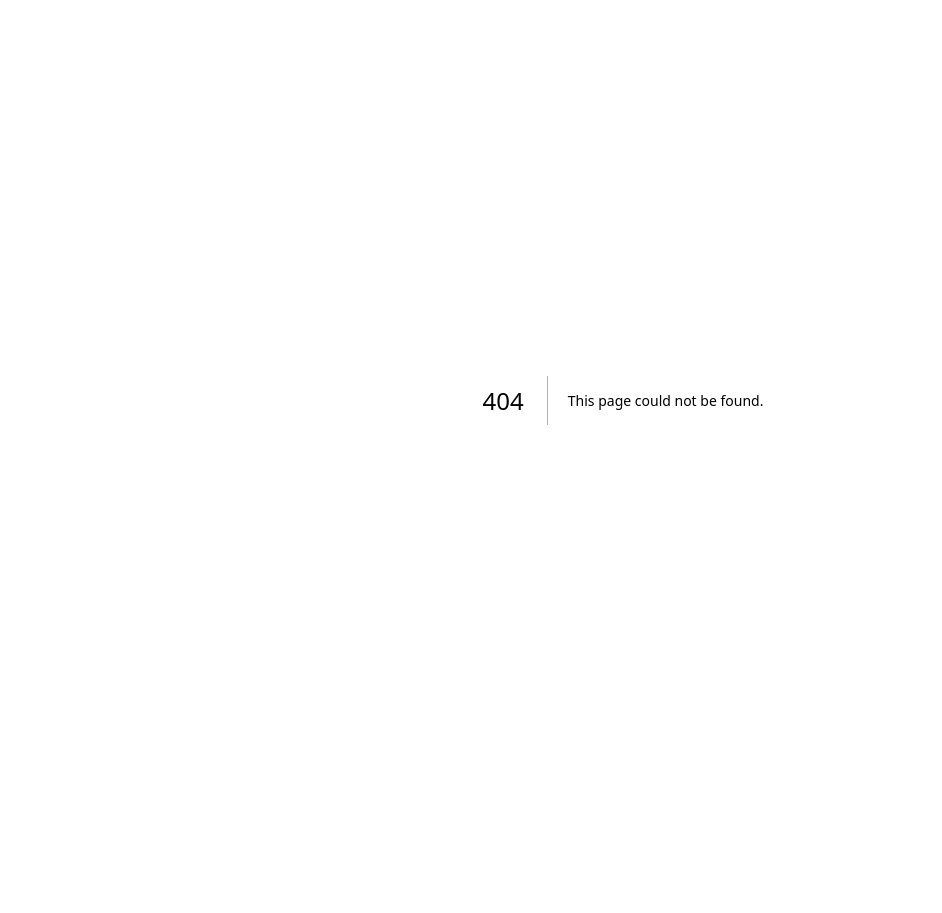
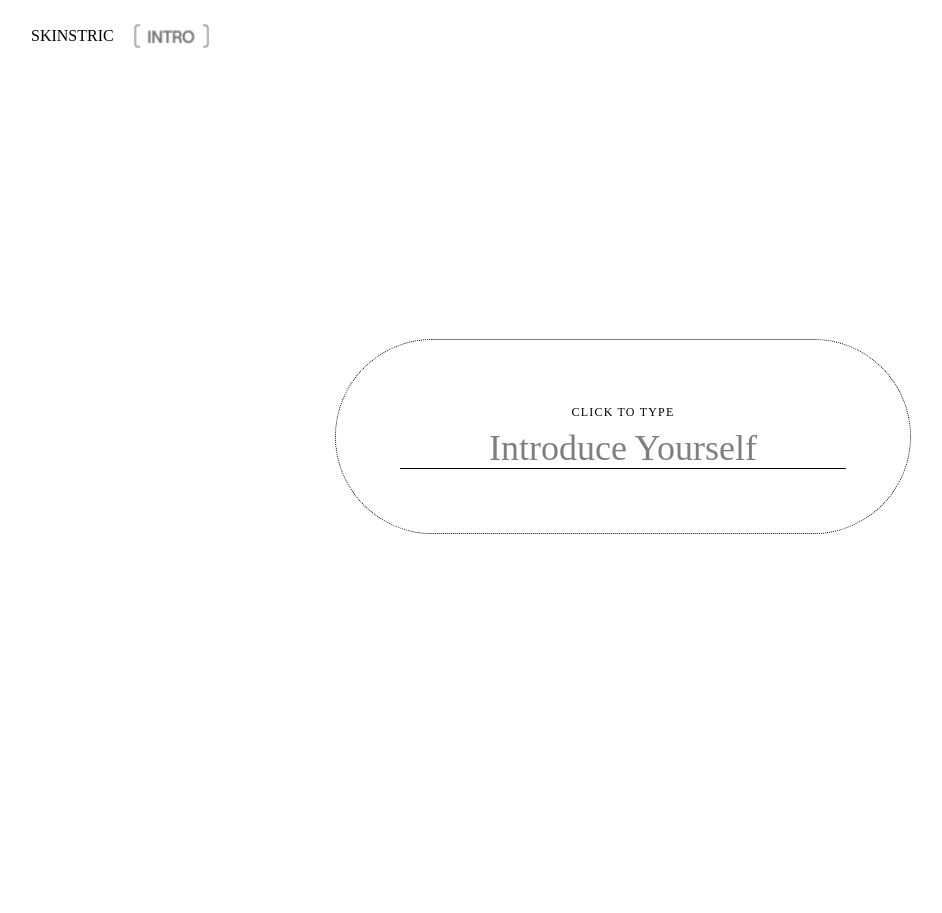
Before and after one commit to Kev1nM3N/skinstricai, a Next.js app: page /pages/datafield in a window 1280 px wide. Before the commit this address had no page. Shown: the top 913 px of the page, without its empty margins (17-959 px from the left). Before the commit the page ends 800 px from the top, so only its background shows below. Built offline with nearby package versions, Linux system fonts and the light colour scheme.

Commit message:
added the next page

```diff
--- a/app/components/Nav.js
+++ b/app/components/Nav.js
@@ -1,18 +1,24 @@
-import React from 'react'
-import Image from 'next/image'
+"use client"
+import React from 'react';
+import Image from 'next/image';
+import { usePathname } from 'next/navigation';
 
 export default function Nav() {
+  const pathname = usePathname();
+
   return (
     <nav>
       <div>
         <div className="row flex justify-between items-center py-6">
           <div className="left-box-nav flex">
             <h1 className='ml-12 font-medium mr-5'>SKINSTRIC</h1>
-                <Image src="/images/location.png" width={75} height={80} alt='heading'/>
+            <Image src="/images/location.png" width={75} height={80} alt='heading' />
           </div>
+          {pathname !== '/pages/datafield' && (
             <button className='mr-12 py-2 px-6 bg-[#1A1B1C] text-[var(--background)]'>ENTER CODE</button>
+          )}
         </div>
       </div>
     </nav>
-  )
+  );
 }
--- a/app/layout.js
+++ b/app/layout.js
@@ -1,5 +1,6 @@
 import localFont from 'next/font/local';
 import "./globals.css";
+import Nav from './components/Nav';
 
 const roobert = localFont({
   src: [
@@ -39,8 +40,11 @@ export const metadata = {
 export default function RootLayout({ children }) {
   return (
     <html lang="en" className={`${roobert.variable} font-sans`}>
-      <body>
-        {children}
+      <body className="min-h-screen flex flex-col">
+        <Nav />
+        <div className="flex-1 flex flex-col justify-center relative">
+          {children}
+        </div>
       </body>
     </html>
   );
--- a/app/page.js
+++ b/app/page.js
@@ -1,18 +1,21 @@
-"use client"
-import Nav from "./components/Nav";
+"use client";
 import { useState } from "react";
 import Image from "next/image";
+import Link from "next/link";
 
 export default function Home() {
-  const [hovered, isHovered] = useState(false)
+  const [hovered, isHovered] = useState(false);
 
   return (
-    <main className="min-h-screen flex flex-col">
-      <Nav />
-      <div className="flex-1 flex relative">
-        <div className="flex-grow flex justify-between items-center">
+    <main className="">
+      <div className="flex justify-between items-center">
         <div className="relative">
-          <Image src="/images/Rectangle 2779.png" width={300} height={400} alt="right square" />
+          <Image
+            src="/images/Rectangle 2779.png"
+            width={300}
+            height={400}
+            alt="right square"
+          />
           <div className="absolute top-1/2 right-28 -translate-y-1/2 flex items-center space-x-2 text-[clamp(0.65rem,2vw,1rem)] david">
             <button className="border rotate-45 w-10 h-10 flex items-center justify-center cursor-pointer">
               <span className="block -rotate-287">◀</span>
@@ -21,19 +24,33 @@ export default function Home() {
           </div>
         </div>
         <div>
-            <h1 className={`text-[clamp(2.5rem,10vw,8rem)] text-center leading-tight font-light tracking-tighter transition-all ${hovered ? "-translate-x-[35rem] duration-300" : ""}`}>
-              Sophisticated <br/> skincare
+          <h1
+            className={`text-[clamp(2.5rem,10vw,8rem)] text-center leading-tight font-light tracking-tighter transition-all ${
+              hovered ? "-translate-x-[25rem] duration-300" : ""}`}
+          >
+            Sophisticated <br /> skincare
           </h1>
         </div>
         <div className="relative">
-            <Image src="/images/Rectangle 2778.png" width={300} height={400} alt="left square" />
-            <div className="absolute top-1/2 left-28 -translate-y-1/2 flex items-center space-x-2 text-[clamp(0.65rem,2vw,1rem)] group"
-              onMouseEnter={() => (isHovered(true))} onMouseLeave={() => (isHovered(false))}
+          <Image
+            src="/images/Rectangle 2778.png"
+            width={300}
+            height={400}
+            alt="left square"
+          />
+          <div
+            className="absolute top-1/2 left-28 -translate-y-1/2 flex items-center space-x-2 text-[clamp(0.65rem,2vw,1rem)] group"
+            onMouseEnter={() => isHovered(true)}
+            onMouseLeave={() => isHovered(false)}
           >
-              <span className="pr-3 transition-transform duration-300 group-hover:-translate-x-[25px]">TAKE TEST</span>
+            <span className="pr-3 transition-transform duration-300 group-hover:-translate-x-[25px]">
+              TAKE TEST
+            </span>
+            <Link href="/pages/datafield">
               <button className="border rotate-45 w-10 h-10 flex items-center justify-center cursor-pointer">
                 <span className="-block -rotate-287">▶</span>
               </button>
+            </Link>
           </div>
         </div>
       </div>
@@ -42,7 +59,6 @@ export default function Home() {
         A HIGHLY-PERSONALISED ROUTINE TAILORED TO <br />
         WHAT YOUR SKIN NEEDS.
       </span>
-      </div>
     </main>
   );
 }
--- /dev/null
+++ b/app/pages/datafield/page.jsx
@@ -0,0 +1,30 @@
+import React from 'react';
+import Link from 'next/link';
+
+export default function UserInputs() {
+  return (
+    <section className="relative w-full flex flex-col items-center justify-center text-center">
+      <Link href="/">
+        <div className="absolute -bottom-105 left-15 flex items-center space-x-2 cursor-pointer group transition">
+          <div className="w-8 h-8 border rotate-45 flex items-center justify-center">
+            <span className="-rotate-45">◀</span>
+          </div>
+          <span className='pl-2 group-hover:translate-x-3 duration-300'>BACK</span>
+        </div>
+      </Link>
+
+      <div className='absolute -top-116 left-12'>
+        <h1 className='font-medium'>TO START ANALYSIS</h1>
+      </div>
+
+      <div className="border-dotted border-[1px] p-16 rounded-full">
+        <p className="text-xs tracking-widest mb-2">CLICK TO TYPE</p>
+        <input
+          type="text"
+          placeholder="Introduce Yourself"
+          className="text-2xl sm:text-4xl font-light border-b outline-none text-center"
+        />
+      </div>
+    </section>
+  );
+}
```
Also changed, not shown: package.json (+6 -3 lines), app/globals.css (line endings or trailing spaces), 1 other file (tests, documents, lock files or other folders). Lines whose indentation alone changed are shown as unchanged.
